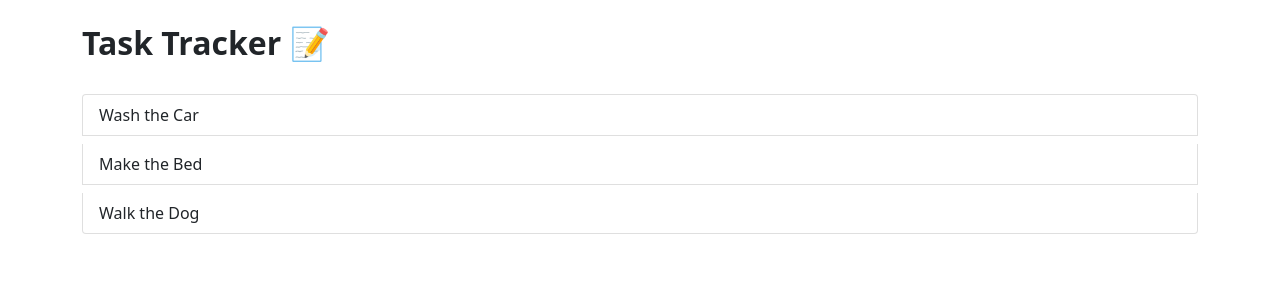
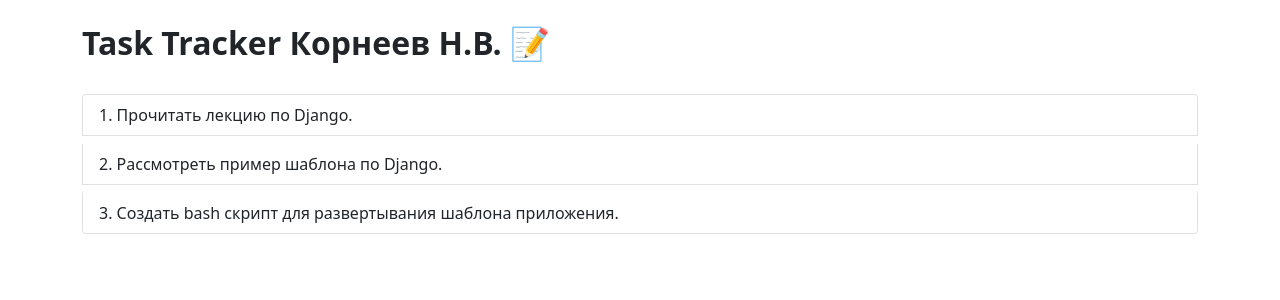
Before and after one commit to nikolainv/Primer3_Korneev, a Django app: page / in a window 1280 px wide. Shown: the top 300 px of the page. Run offline with Django 3.2, Linux system fonts and the light colour scheme.

Commit message:
Итог

```diff
--- a/tasks/templates/index.html
+++ b/tasks/templates/index.html
@@ -12,20 +12,20 @@
     {% csrf_token %}
       <div class="container">
         <br>
-        <h2><strong>Task Tracker 📝</strong></h2>
+        <h2><strong>Task Tracker Корнеев Н.В. 📝</strong></h2>
 
         <br>
 
          <ul class="list-group">
 
             <li class="list-group-item mb-2">
-              Wash the Car
+              1. Прочитать лекцию по Django.
             </li>
             <li class="list-group-item mb-2">
-              Make the Bed
+              2. Рассмотреть пример шаблона по Django.
             </li>
             <li class="list-group-item mb-2">
-              Walk the Dog
+              3. Создать bash скрипт для развертывания шаблона приложения.
             </li>
 
         </ul>
```
Also changed, not shown: 1 other file.
